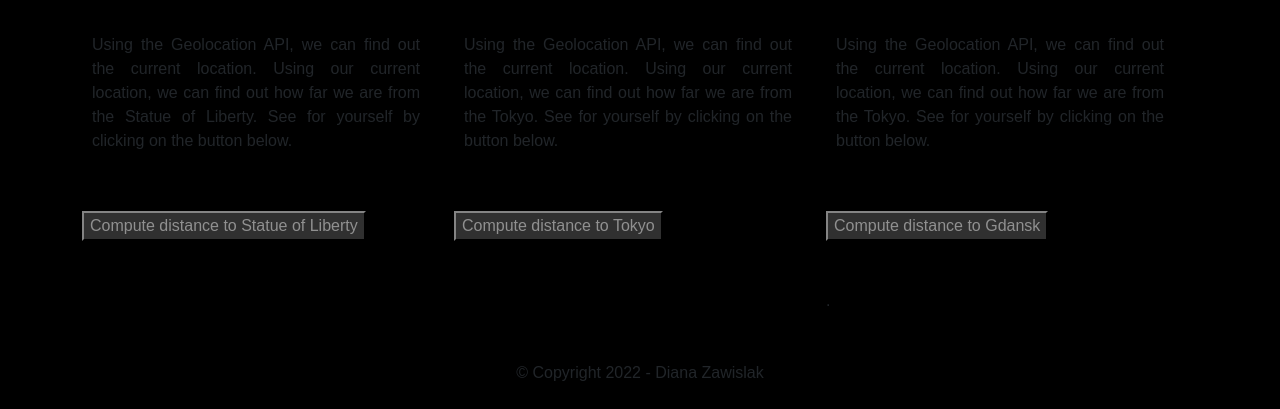
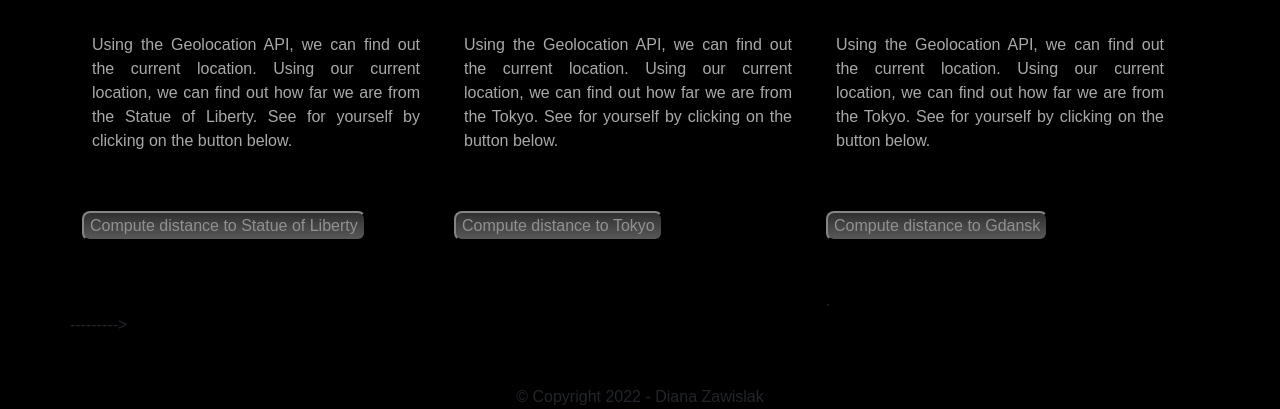
Before and after one commit to DianaZawislak/IBM-full-stack-dev-certificate-excercises, a Flask app: page /geolocation in a window 1280 px wide. Shown: the part 425-834 px from the top of the page. Before the commit the page ends 806 px from the top, so only its background shows below. Run offline with Flask 2, Linux system fonts and the light colour scheme; some libraries are stand-ins or nearby versions.

Commit message:
update css

```diff
--- a/app/ibm/templates/geolocation.html
+++ b/app/ibm/templates/geolocation.html
@@ -17,7 +17,7 @@
                 <div class="col-4">
                     <h1 class="text-center">How far is Statue of Liberty?</h1>
 
-                    <div class="divback">
+                    <div class="location">
                         <img src="https://www.goodfreephotos.com/cache/united-states/new-york/new-york-city/face-of-the-statue-of-liberty-in-new-york.jpg"
                               width="409" height="220px"><br> <br>
                         <div style="text-align: justify;padding:10px">
@@ -62,7 +62,7 @@
 
                         <h1 class="text-center">How far away are you from Tokyo?</h1>
 
-                        <div>
+                        <div class="location">
                             <img src="https://s3-eu-west-1.amazonaws.com/emap-nibiru-prod/wp-content/uploads/sites/2/2020/01/01001829/tokyocityoverview-1.jpg"
                                  width="409" height="220px"><br> <br>
                             <div style="text-align: justify;padding:10px">
@@ -108,7 +108,7 @@
 
                     <h1 class="text-center">How far away are you from Gdansk?</h1>
 
-                    <div>
+                    <div class="location">
                         <img src="http://mytouringdansk.com/wp-content/uploads/2017/04/gdansk-at-night-touringdansk.jpg"
                               width="409" height="220px"><br> <br>
                         <div style="text-align: justify;padding:10px">
@@ -146,7 +146,7 @@
                     .
                 </div>
             </div>
-        </div>
+
 
         <!---------------------------------------------JAVASCRIPTS FOR CALCULATING DISTANCE FROM YOUR LOCATION ------------------------------------------------>
 
@@ -298,7 +298,7 @@
                 kms = distance2(lat5, long5, lat6, long6, 'K');
                 kms = parseFloat(kms).toFixed(2)
                 //alert(kms);
-                duration1 = parseFloat(kms / 5 / 24).toFixed(2) // days
+                duration2 = parseFloat(kms / 5 / 24).toFixed(2) // days
                 document.getElementById('output2').innerHTML = "<br> You are <h3>" + kms + " Kilometers </h3> away from Tokyo.<br>";
                 document.getElementById('days2').innerHTML = "<strong>" + duration2 + "<strong>";
                 document.getElementById('q3').style.display = "inline";
@@ -329,5 +329,5 @@
                     return dist;
                 }
             }</script>
-    </div>
+--------->
 {% endblock %}
--- a/app/static/css/style.css
+++ b/app/static/css/style.css
@@ -102,7 +102,16 @@ a {
 }*/
 
 .btn-primary {
-    background-color: #303030!important;
+    background-image: linear-gradient(#303030, #585858)!important;
     color: #909090!important;
-border-color: #303030!important;
+    border-radius: 8px!important;
+    border-color: #303030!important;
 }
+
+.btn-primary:hover {
+    background-color: aquamarine!important;
+}
+
+.location {
+    color: darkgrey!important;
+}
```
